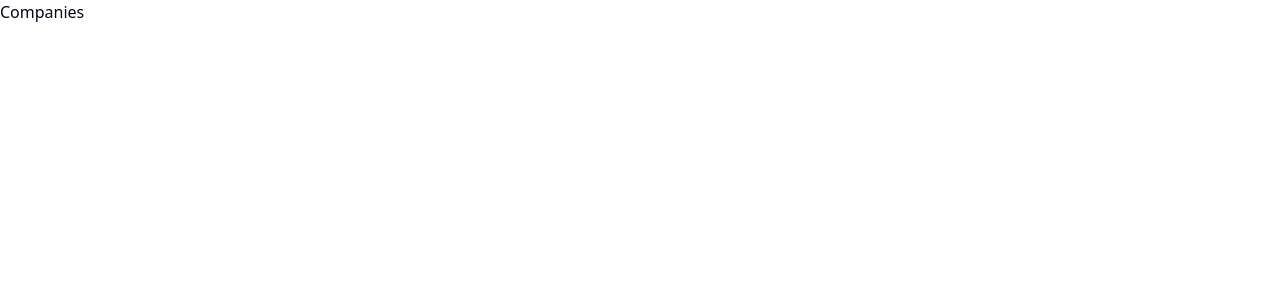
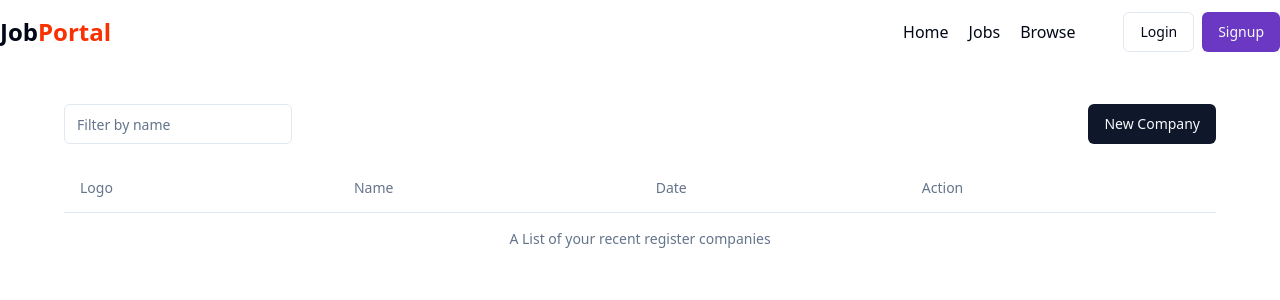
Before and after one commit to SumanSingha05/Job-Hunt, a React (Vite) app in the folder Frontend/: page /admin/companies in a window 1280 px wide. Shown: the top 300 px of the page. Built offline with nearby package versions, Linux system fonts and the light colour scheme.

Commit message:
companies table initialized

```diff
--- a/Frontend/src/components/admin/Companies.jsx
+++ b/Frontend/src/components/admin/Companies.jsx
@@ -1,9 +1,25 @@
 import React from 'react'
+import Navbar from '../shared/Navbar'
+import { Button } from '../ui/button'
+import { Input } from '../ui/input'
+import CompaniesTable from './CompaniesTable'
 
 const Companies = () => {
-  return (
-    <div>Companies</div>
-  )
+    return (
+        <div>
+            <Navbar />
+            <div className='max-w-6xl mx-auto my-10'>
+                <div className='flex items-center justify-between my-5' >
+                    <Input
+                        className="w-fit"
+                        placeholder="Filter by name"
+                    />
+                    <Button>New Company</Button>
+                </div>
+                <CompaniesTable/>
+            </div>
+        </div>
+    )
 }
 
 export default Companies
--- /dev/null
+++ b/Frontend/src/components/admin/CompaniesTable.jsx
@@ -0,0 +1,22 @@
+import React from 'react'
+import { Table, TableCaption, TableHeader, TableRow, TableHead} from '../ui/table'
+
+const CompaniesTable = () => {
+  return (
+    <div>
+        <Table>
+        <TableCaption>A List of your recent register companies</TableCaption>
+        <TableHeader>
+            <TableRow>
+                <TableHead>Logo</TableHead>
+                <TableHead>Name</TableHead>
+                <TableHead>Date</TableHead>
+                <TableHead>Action</TableHead>
+            </TableRow>
+        </TableHeader>
+        </Table>
+    </div>
+  )
+}
+
+export default CompaniesTable
```
